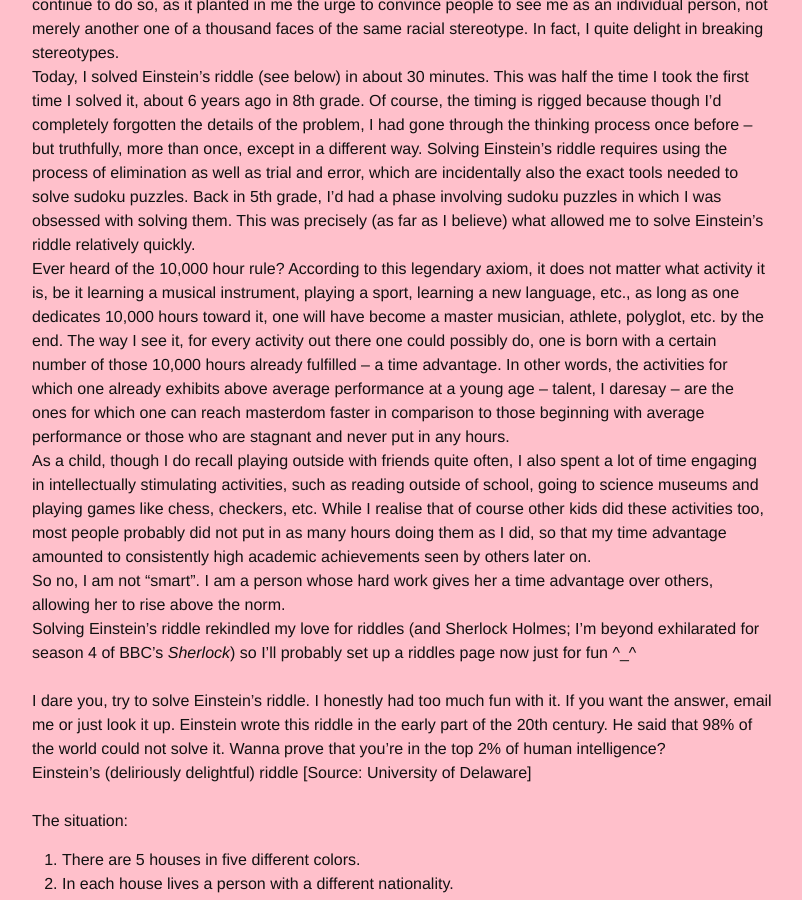
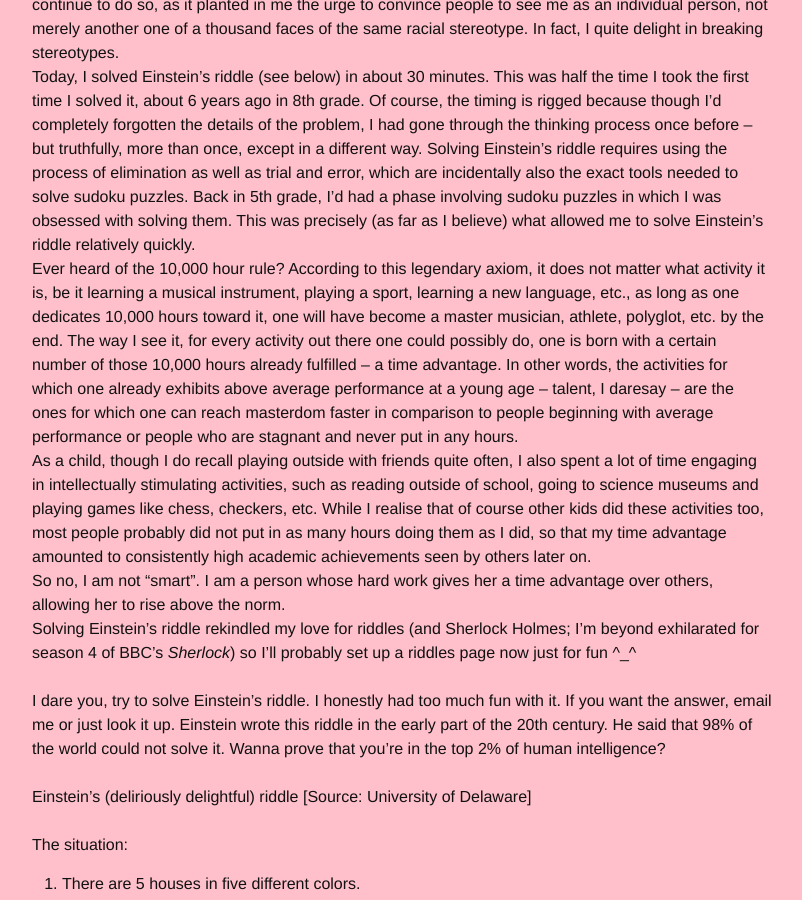
Before and after one commit to helenchew/helenchew.github.io, a Jekyll site: the page built from _posts/2015-05-16-einstein's-sudoku.markdown, in a window 1280 px wide and 900 px high, scrolled down 833 px. Shown: the whole window, without its empty margins (238-1040 px from the left). Built offline with Jekyll 4.4.1, drawn with Linux system fonts in a browser that asks for light colours.

Commit message:
Einstein's Sudoku 3

```diff
--- a/_posts/2015-05-16-einstein's-sudoku.markdown
+++ b/_posts/2015-05-16-einstein's-sudoku.markdown
@@ -12,12 +12,13 @@ A study was conducted to gauge the effect of gender and race on standardised mat
 Once, after I answered a difficult question correctly, a person complimented me, "You're so smart", to which another remarked, "That's because she's Asian." I was slightly taken aback. <br>
 It wasn't the first time I'd been praised for being "smart", only the first time I'd heard this particular attribute explained by my race. Prior to this, I had always politely opposed the "smart" comment by insisting that it was, instead, the product of being hardworking. I firmly believed (and I still do) that all the academic success people witnessed was not due to some inherent part of me, but rather to an unwavering work ethic honed over an extensive period of time that required actual blood, sweat and tears. This incident really only reaffirmed my view -- I wasn't easily affected -- and encouraged me to continue to do so, as it planted in me the urge to convince people to see me as an individual person, not merely another one of a thousand faces of the same racial stereotype. In fact, I quite delight in breaking stereotypes. <br>
 Today, I solved Einstein's riddle (see below) in about 30 minutes. This was half the time I took the first time I solved it, about 6 years ago in 8th grade. Of course, the timing is rigged because though I'd completely forgotten the details of the problem, I had gone through the thinking process once before -- but truthfully, more than once, except in a different way. Solving Einstein's riddle requires using the process of elimination as well as trial and error, which are incidentally also the exact tools needed to solve sudoku puzzles. Back in 5th grade, I'd had a phase involving sudoku puzzles in which I was obsessed with solving them. This was precisely (as far as I believe) what allowed me to solve Einstein's riddle relatively quickly. <br>
-Ever heard of the 10,000 hour rule? According to this legendary axiom, it does not matter what activity it is, be it learning a musical instrument, playing a sport, learning a new language, etc., as long as one dedicates 10,000 hours toward it, one will have become a master musician, athlete, polyglot, etc. by the end. The way I see it, for every activity out there one could possibly do, one is born with a certain number of those 10,000 hours already fulfilled -- a time advantage. In other words, the activities for which one already exhibits above average performance at a young age -- talent, I daresay -- are the ones for which one can reach masterdom faster in comparison to those beginning with average performance or those who are stagnant and never put in any hours. <br>
+Ever heard of the 10,000 hour rule? According to this legendary axiom, it does not matter what activity it is, be it learning a musical instrument, playing a sport, learning a new language, etc., as long as one dedicates 10,000 hours toward it, one will have become a master musician, athlete, polyglot, etc. by the end. The way I see it, for every activity out there one could possibly do, one is born with a certain number of those 10,000 hours already fulfilled -- a time advantage. In other words, the activities for which one already exhibits above average performance at a young age -- talent, I daresay -- are the ones for which one can reach masterdom faster in comparison to people beginning with average performance or people who are stagnant and never put in any hours. <br>
 As a child, though I do recall playing outside with friends quite often, I also spent a lot of time engaging in intellectually stimulating activities, such as reading outside of school, going to science museums and playing games like chess, checkers, etc. While I realise that of course other kids did these activities too, most people probably did not put in as many hours doing them as I did, so that my time advantage amounted to consistently high academic achievements seen by others later on. <br>
 So no, I am not "smart". I am a person whose hard work gives her a time advantage over others, allowing her to rise above the norm. <br>
 Solving Einstein's riddle rekindled my love for riddles (and Sherlock Holmes; I'm beyond exhilarated for season 4 of BBC's <i>Sherlock</i>) so I'll probably set up a riddles page now just for fun ^_^ <br>
 <br>
 I dare you, try to solve Einstein's riddle. I honestly had too much fun with it. If you want the answer, email me or just look it up. Einstein wrote this riddle in the early part of the 20th century. He said that 98% of the world could not solve it. Wanna prove that you're in the top 2% of human intelligence?<br>
+<br>
 Einstein's (deliriously delightful) riddle [Source: University of Delaware]<br>
 <br>
 The situation:<br>
```
